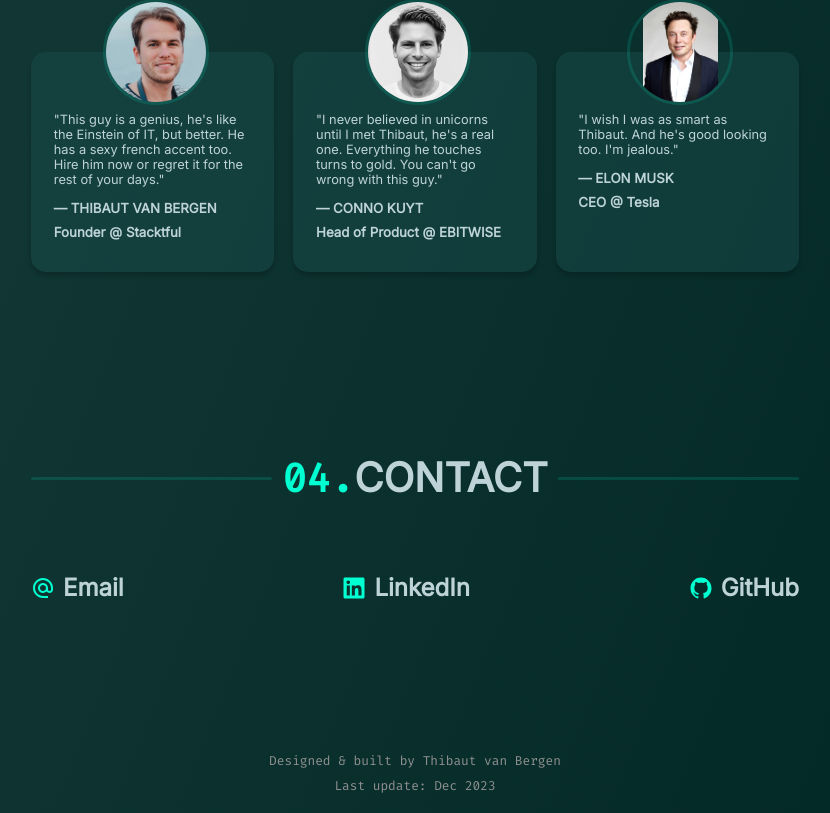
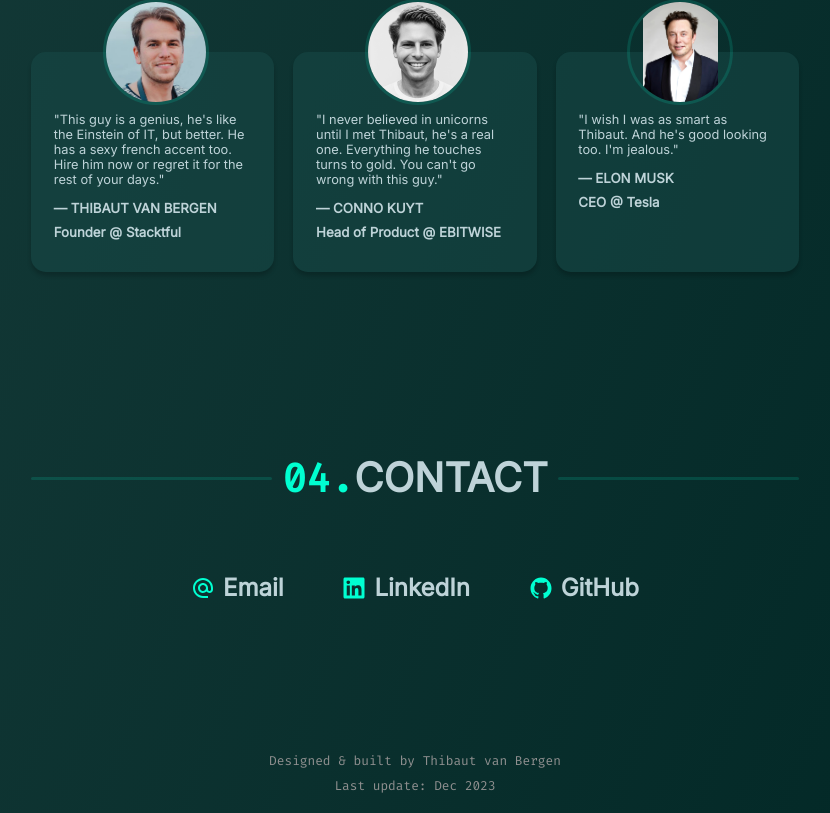
Before and after one commit to stacktful/website, a React (Create React App) app in the folder website/: page / in a window 1280 px wide. Shown: the part 2409-3222 px from the top of the page, without its empty margins (225-1055 px from the left). Built offline with nearby package versions, Linux system fonts and the light colour scheme.

Commit message:
styling(17)

```diff
--- a/website/src/App.css
+++ b/website/src/App.css
@@ -473,6 +473,7 @@ h5.testimonial-role {
   flex-wrap: nowrap;
   justify-content: space-between;
   font-weight: bold;
+  margin: 0 10rem 0 10rem;
 }
 
 a.contact-item {
```
